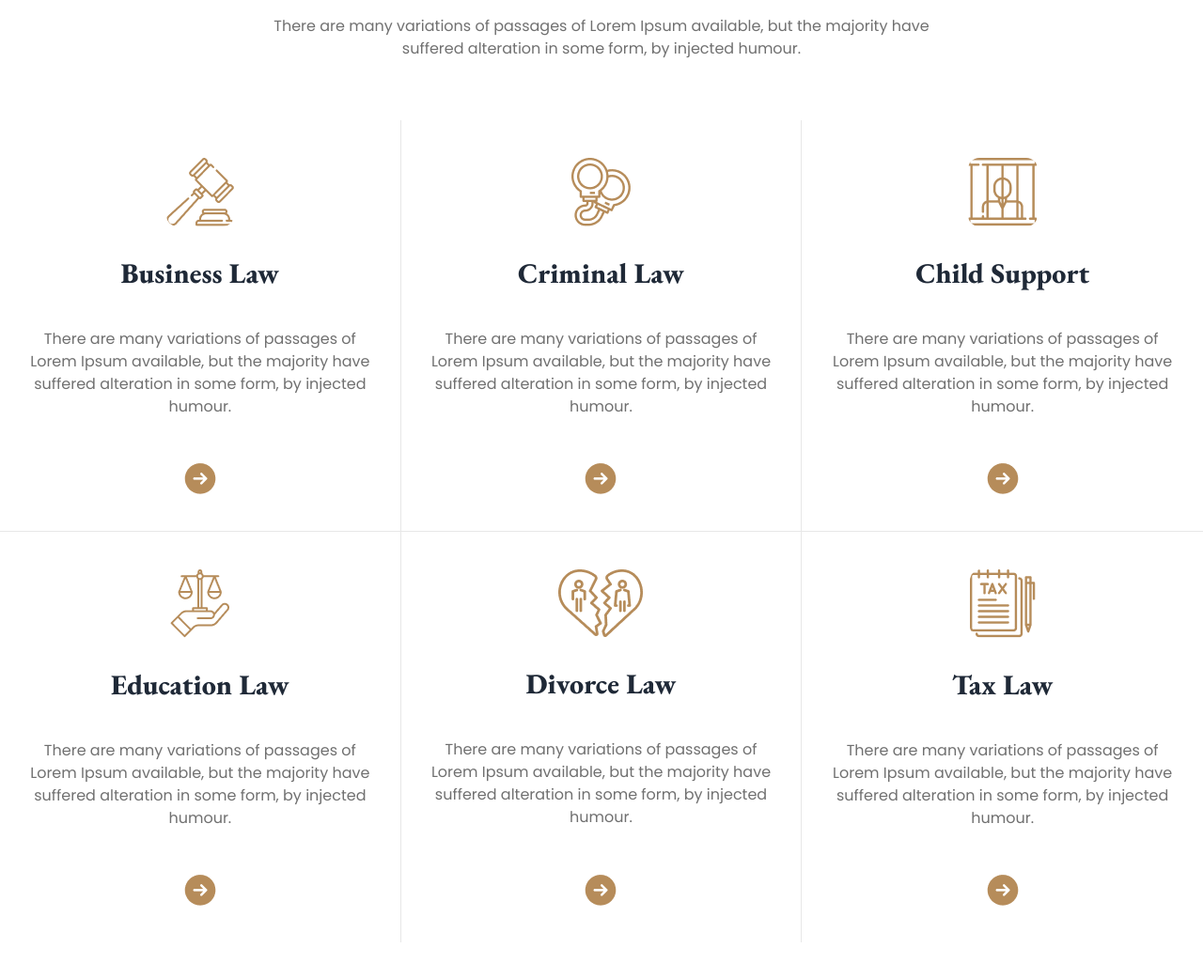
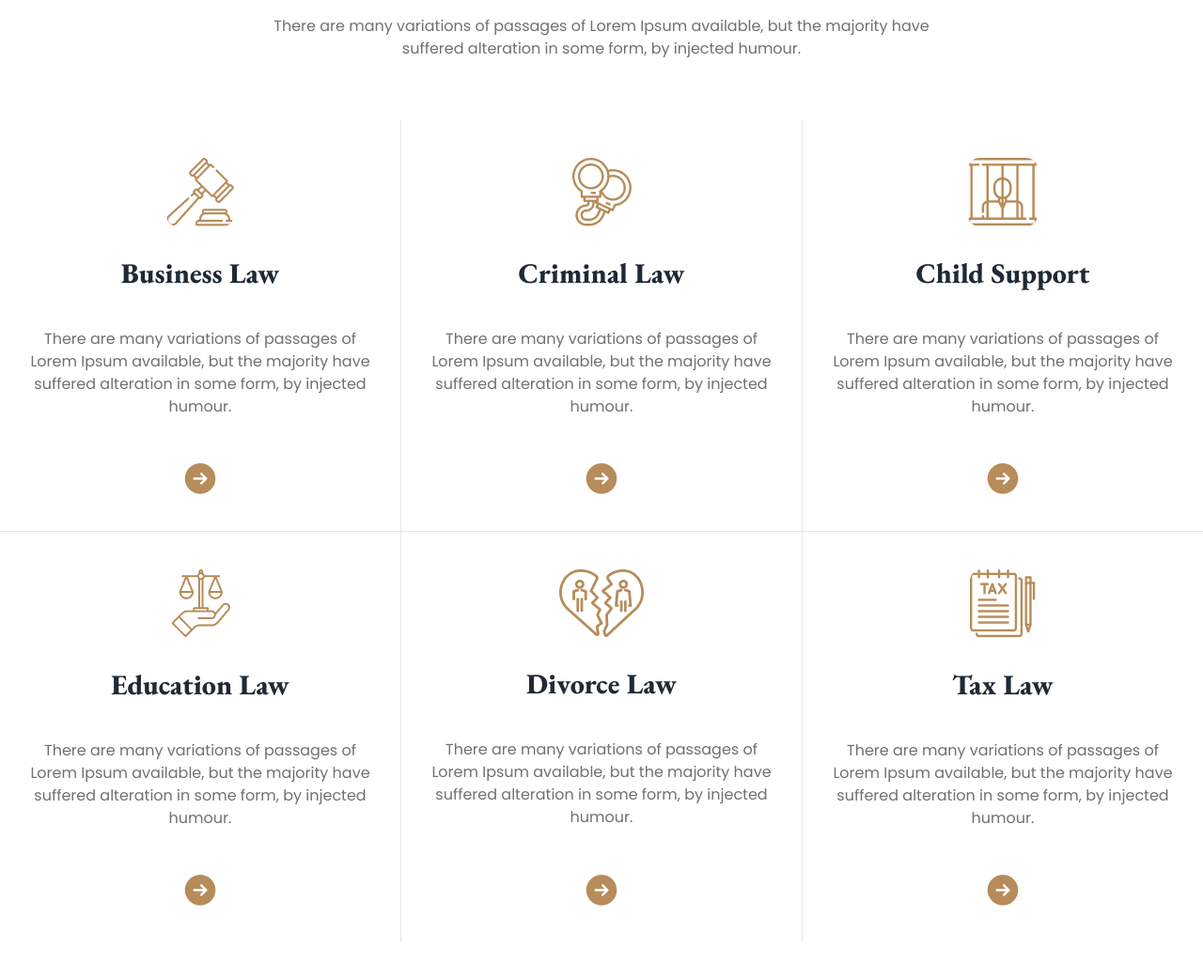
Before and after one commit to Mehedy-Tanvir/legal-solution, a plain HTML site: page index.html in a window 1280 px wide. Shown: the part 960-2002 px from the top of the page at 94% size. Drawn offline with nearby package versions, Linux system fonts and the light colour scheme.

Commit message:
legal practice section modified

```diff
--- a/index.html
+++ b/index.html
@@ -197,10 +197,12 @@
             humour.
           </p>
         </div>
-        <div class="grid grid-cols-3">
+        <div
+          class="grid grid-cols-1 gap-px md:grid-cols-2 lg:grid-cols-3 bg-[#E7E7E7]"
+        >
           <!-- 1st card -->
           <div
-            class="bg-white hover:bg-gradient-to-b from-[#F3F3F3] to-[#F3F3F3] rounded-none card border-[#E7E7E7] border-b border-r"
+            class="bg-white hover:bg-gradient-to-b from-[#F3F3F3] to-[#F3F3F3] rounded-none card"
           >
             <figure class="px-10 pt-10">
               <img src="./images/business.png" alt="Shoes" class="rounded-xl" />
@@ -225,7 +227,7 @@
           </div>
           <!-- 2nd card -->
           <div
-            class="card bg-white hover:bg-gradient-to-b from-[#F3F3F3] to-[#F3F3F3] rounded-none border-[#E7E7E7] border-b border-r"
+            class="card bg-white hover:bg-gradient-to-b from-[#F3F3F3] to-[#F3F3F3] rounded-none"
           >
             <figure class="px-10 pt-10">
               <img src="./images/criminal.png" alt="Shoes" class="rounded-xl" />
@@ -250,7 +252,7 @@
           </div>
           <!-- 3rd card -->
           <div
-            class="card bg-white hover:bg-gradient-to-b from-[#F3F3F3] to-[#F3F3F3] rounded-none card border-[#E7E7E7] border-b"
+            class="card bg-white hover:bg-gradient-to-b from-[#F3F3F3] to-[#F3F3F3] rounded-none card"
           >
             <figure class="px-10 pt-10">
               <img src="./images/child.png" alt="Shoes" class="rounded-xl" />
@@ -275,7 +277,7 @@
           </div>
           <!-- 4th card -->
           <div
-            class="card bg-white hover:bg-gradient-to-b from-[#F3F3F3] to-[#F3F3F3] rounded-none card border-[#E7E7E7] border-r"
+            class="card bg-white hover:bg-gradient-to-b from-[#F3F3F3] to-[#F3F3F3] rounded-none card"
           >
             <figure class="px-10 pt-10">
               <img
@@ -304,7 +306,7 @@
           </div>
           <!-- 5th card -->
           <div
-            class="card bg-white hover:bg-gradient-to-b from-[#F3F3F3] to-[#F3F3F3] rounded-none card border-[#E7E7E7] border-r"
+            class="card bg-white hover:bg-gradient-to-b from-[#F3F3F3] to-[#F3F3F3] rounded-none card"
           >
             <figure class="px-10 pt-10">
               <img src="./images/divorce.png" alt="Shoes" class="rounded-xl" />
```
